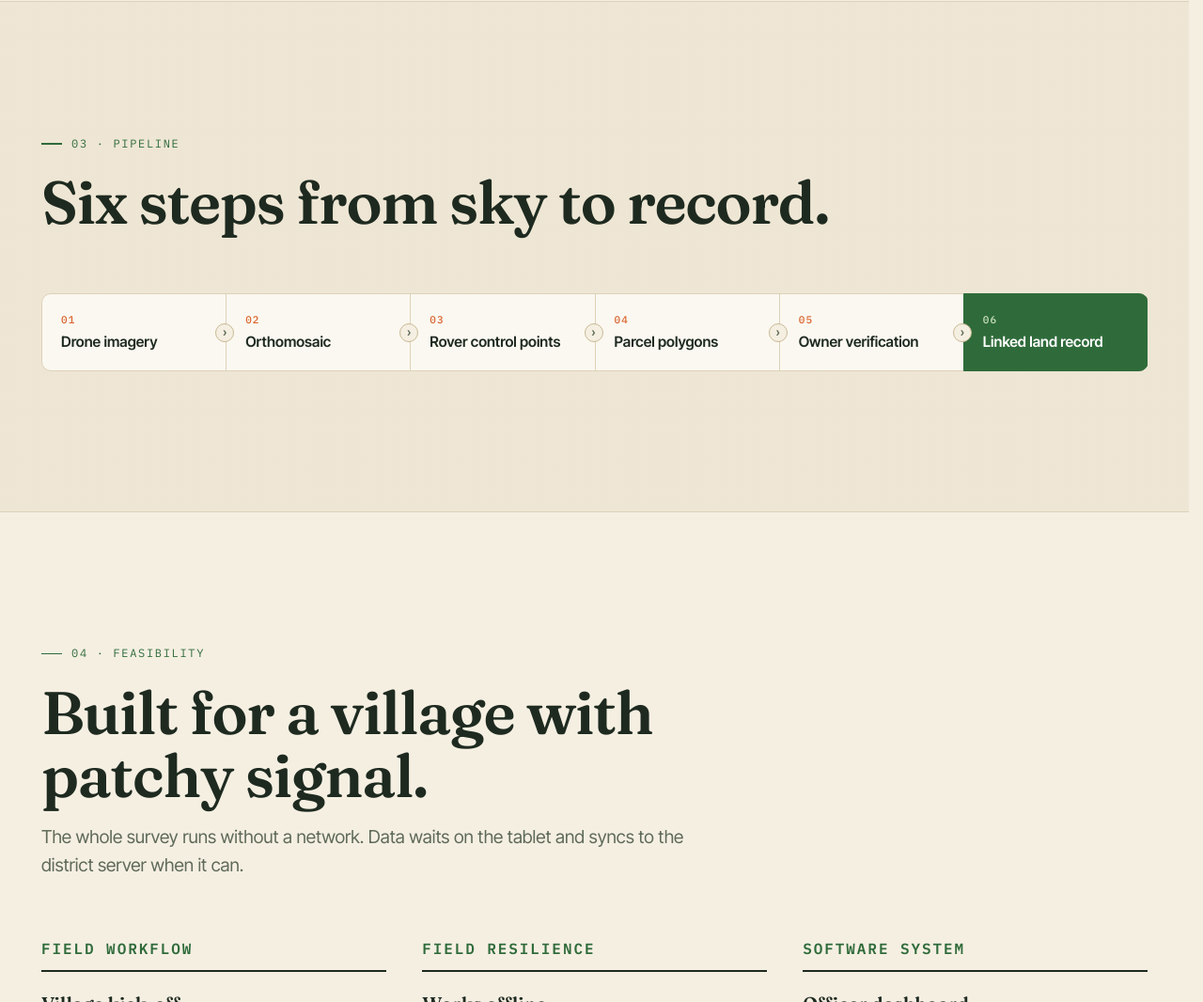
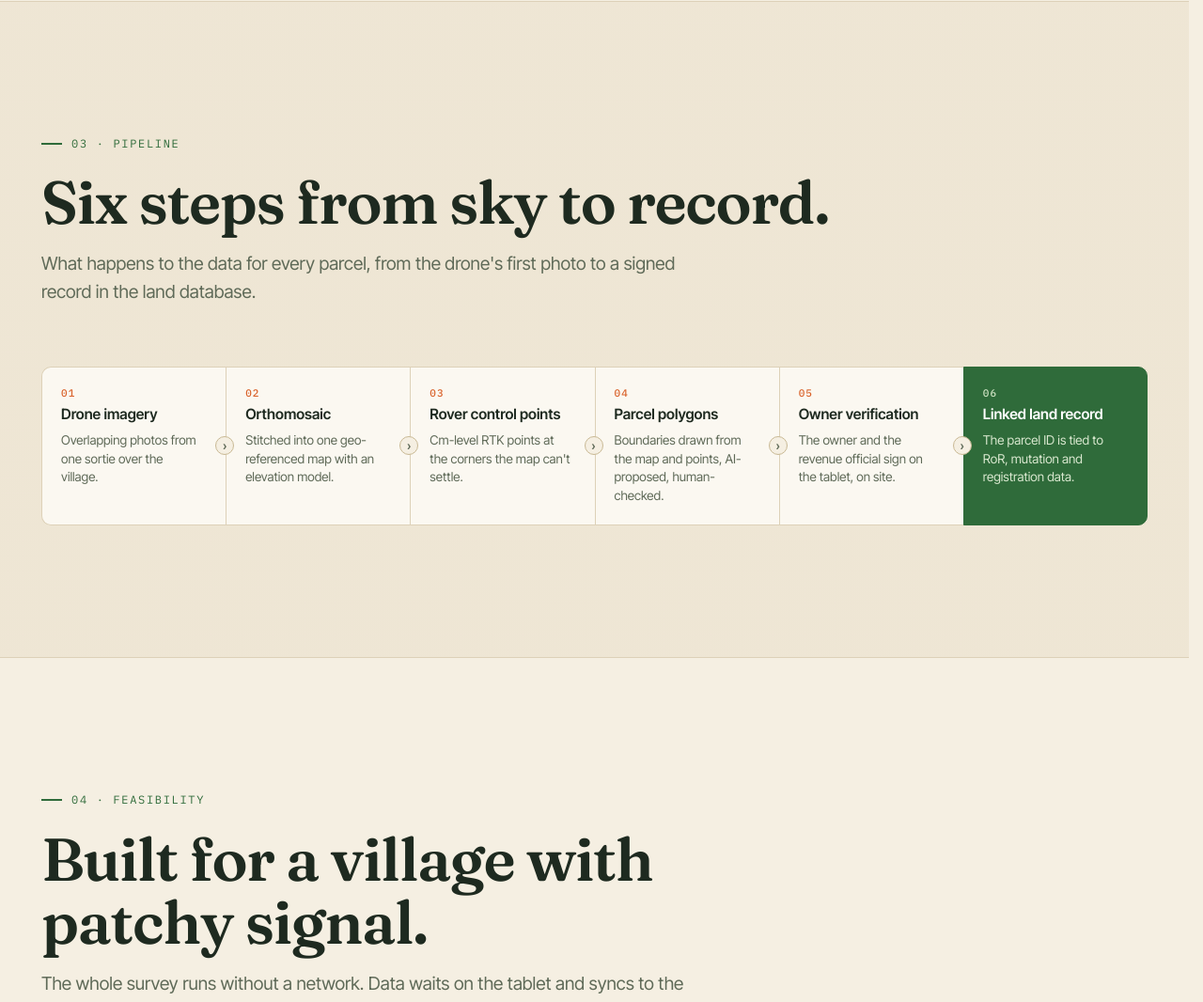
Before and after one commit to anuuraahh/BhuMap, a plain HTML site: page bhumap.html in a window 1280 px wide. Shown: the part 2807-3873 px from the top of the page at 94% size. Drawn offline with Linux system fonts and the light colour scheme.

Commit message:
Pipeline: no scrollbar, step descriptions

```diff
--- a/bhumap.html
+++ b/bhumap.html
@@ -17,7 +17,7 @@
   <link rel="preconnect" href="https://fonts.googleapis.com">
   <link rel="preconnect" href="https://fonts.gstatic.com" crossorigin>
   <link rel="stylesheet" href="https://fonts.googleapis.com/css2?family=Fraunces:ital,opsz,wght,SOFT@0,9..144,400..700,0..100;1,9..144,400..700,0..100&family=IBM+Plex+Mono:wght@400;500;600&family=Inter+Tight:wght@400;500;600;700&display=swap">
-  <link rel="stylesheet" href="styles.css?v=6">
+  <link rel="stylesheet" href="styles.css?v=7">
 </head>
 <body>
 
@@ -94,14 +94,15 @@
     <div class="section-head rv">
       <span class="tag">03 · Pipeline</span>
       <h2>Six steps from sky to record.</h2>
+      <p class="lede">What happens to the data for every parcel, from the drone's first photo to a signed record in the land database.</p>
     </div>
     <div class="pipeline rv">
-      <div><small>01</small>Drone imagery</div>
-      <div><small>02</small>Orthomosaic</div>
-      <div><small>03</small>Rover control points</div>
-      <div><small>04</small>Parcel polygons</div>
-      <div><small>05</small>Owner verification</div>
-      <div><small>06</small>Linked land record</div>
+      <div><small>01</small>Drone imagery<span>Overlapping photos from one sortie over the village.</span></div>
+      <div><small>02</small>Orthomosaic<span>Stitched into one geo-referenced map with an elevation model.</span></div>
+      <div><small>03</small>Rover control points<span>Cm-level RTK points at the corners the map can't settle.</span></div>
+      <div><small>04</small>Parcel polygons<span>Boundaries drawn from the map and points, AI-proposed, human-checked.</span></div>
+      <div><small>05</small>Owner verification<span>The owner and the revenue official sign on the tablet, on site.</span></div>
+      <div><small>06</small>Linked land record<span>The parcel ID is tied to RoR, mutation and registration data.</span></div>
     </div>
   </div>
 </section>
--- a/styles.css
+++ b/styles.css
@@ -470,3 +470,18 @@ table.cmp tr:last-child td, table.cmp tr:last-child th { border-bottom: 0; }
   .cmp-grid .cmp-notes { order: 3; }
   .cmp-grid .cmp-caption { order: 4; }
 }
+
+/* pipeline: six steps in a row, no scrolling; wraps to 3 and 2 columns on smaller screens */
+.pipeline { display: grid; grid-template-columns: repeat(6, minmax(0, 1fr)); overflow: visible; padding-bottom: 0; gap: 0; }
+.pipeline div { flex: none; margin-right: 0; border-right-width: 0; }
+.pipeline div:last-child { border-right-width: 1px; }
+.pipeline div span { display: block; margin-top: 8px; font-weight: 400; font-size: 13.5px; line-height: 1.45; color: var(--muted); }
+.pipeline div:last-child span { color: #d9e8cf; }
+.pipeline div { transition: background .2s, transform .2s; }
+.pipeline div:not(:last-child):hover { background: #eef3e6; }
+@media (max-width: 1000px) {
+  .pipeline { grid-template-columns: repeat(3, minmax(0, 1fr)); gap: 10px; }
+  .pipeline div, .pipeline div:first-child, .pipeline div:last-child { border-radius: var(--radius); border-right-width: 1px; }
+  .pipeline div:not(:last-child)::after { display: none; }
+}
+@media (max-width: 600px) { .pipeline { grid-template-columns: 1fr 1fr; } }
```
Also changed, not shown: hardware.html (+1 -1 lines), index.html (+1 -1 lines).
